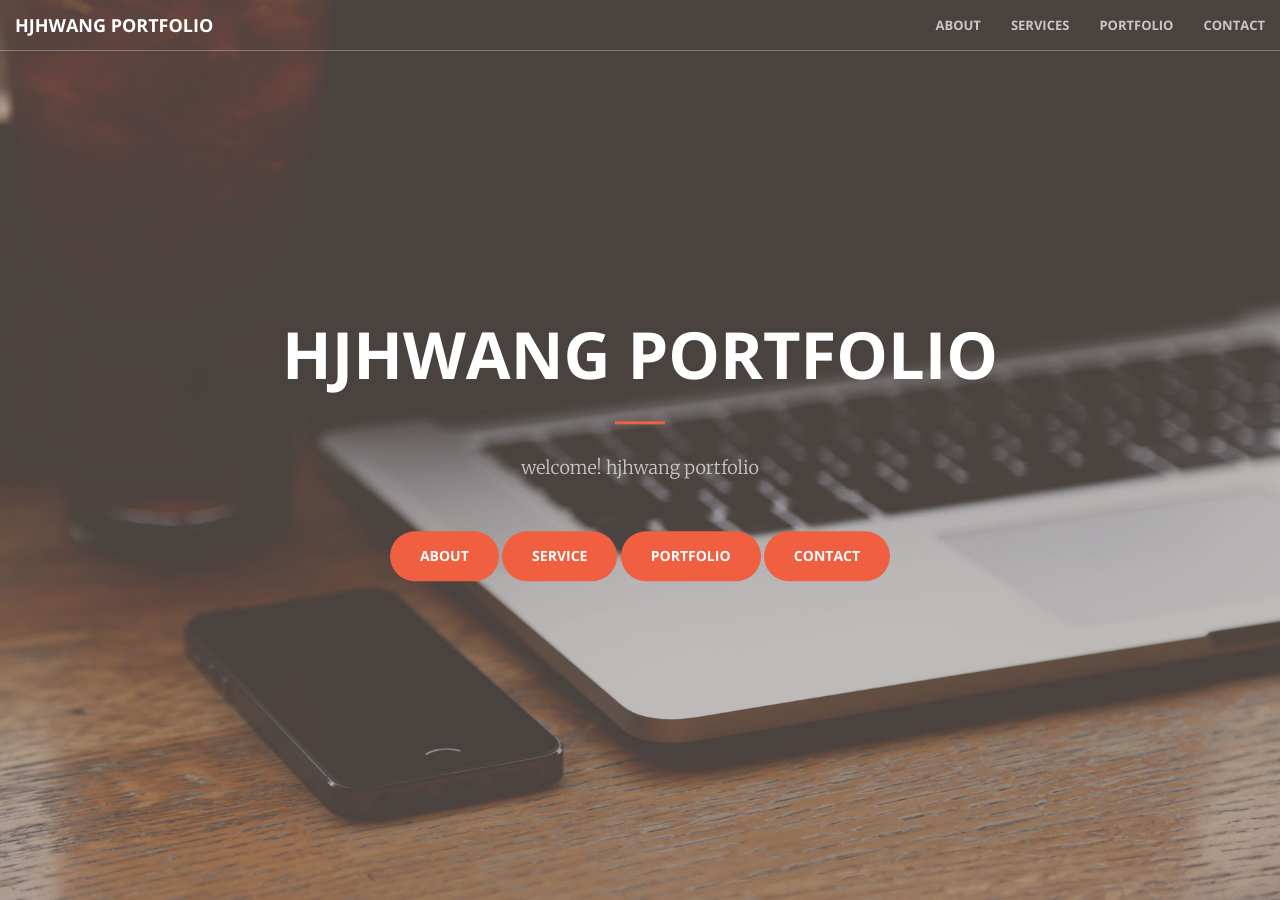
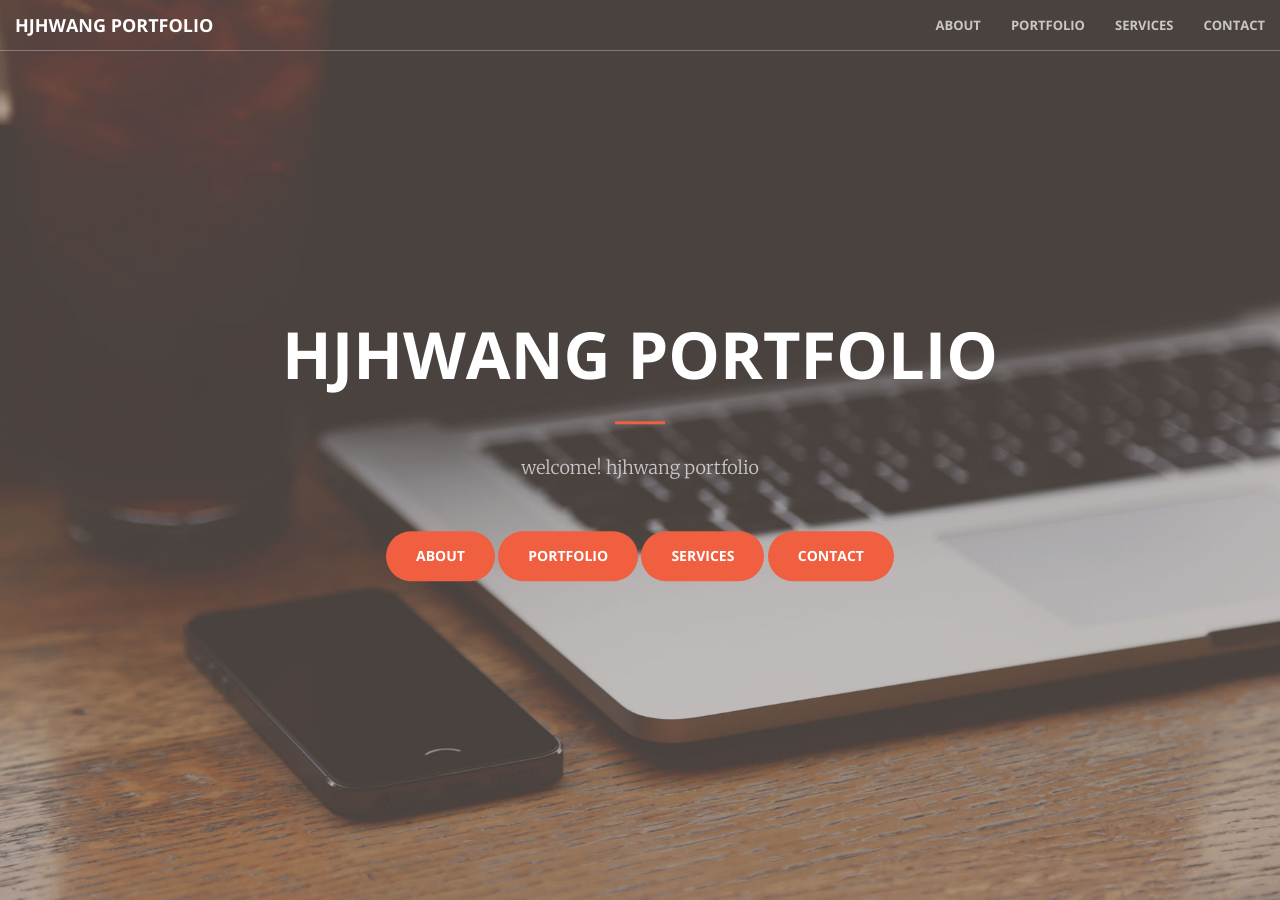
Before and after one commit to hjhwang/portfolio, a Jekyll site: the page built from index.html, in a window 1280 px wide and 900 px high. Built offline with Jekyll 4.4.1, drawn with Linux system fonts in a browser that asks for light colours.

Commit message:
Add files via upload

```diff
--- a/_includes/header.html
+++ b/_includes/header.html
@@ -5,8 +5,8 @@
             <hr>
             <p>welcome! hjhwang portfolio</p>
             <a href="#about" class="btn btn-primary btn-xl page-scroll">ABOUT</a>
-            <a href="#service" class="btn btn-primary btn-xl page-scroll">SERVICE</a>
             <a href="#portfolio" class="btn btn-primary btn-xl page-scroll">PORTFOLIO</a>
+            <a href="#services" class="btn btn-primary btn-xl page-scroll">SERVICES</a>
             <a href="#contact" class="btn btn-primary btn-xl page-scroll">CONTACT</a>
         </div>
     </div>
--- a/_includes/nav.html
+++ b/_includes/nav.html
@@ -18,10 +18,10 @@
                     <a class="page-scroll" href="#about">About</a>
                 </li>
                 <li>
-                    <a class="page-scroll" href="#services">Services</a>
+                    <a class="page-scroll" href="#portfolio">Portfolio</a>
                 </li>
                 <li>
-                    <a class="page-scroll" href="#portfolio">Portfolio</a>
+                    <a class="page-scroll" href="#services">Services</a>
                 </li>
                 <li>
                     <a class="page-scroll" href="#contact">Contact</a>
```
